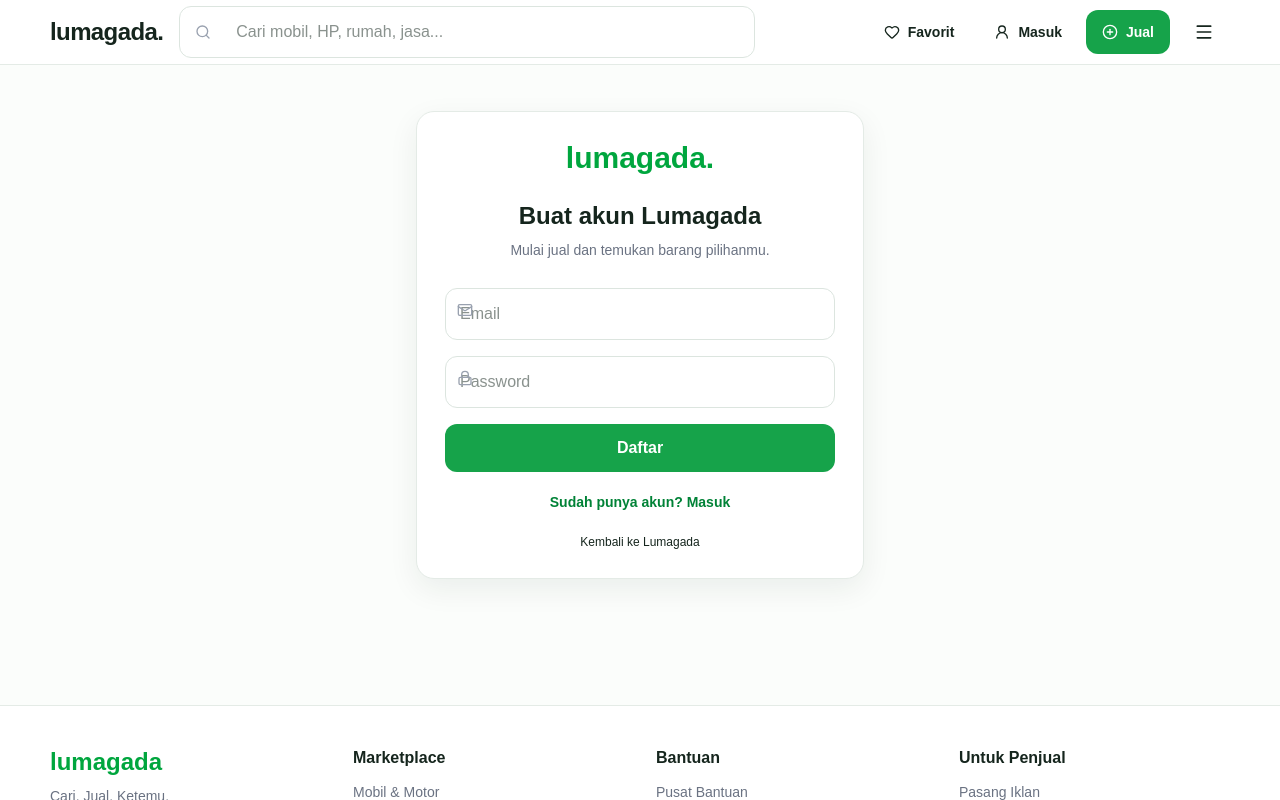
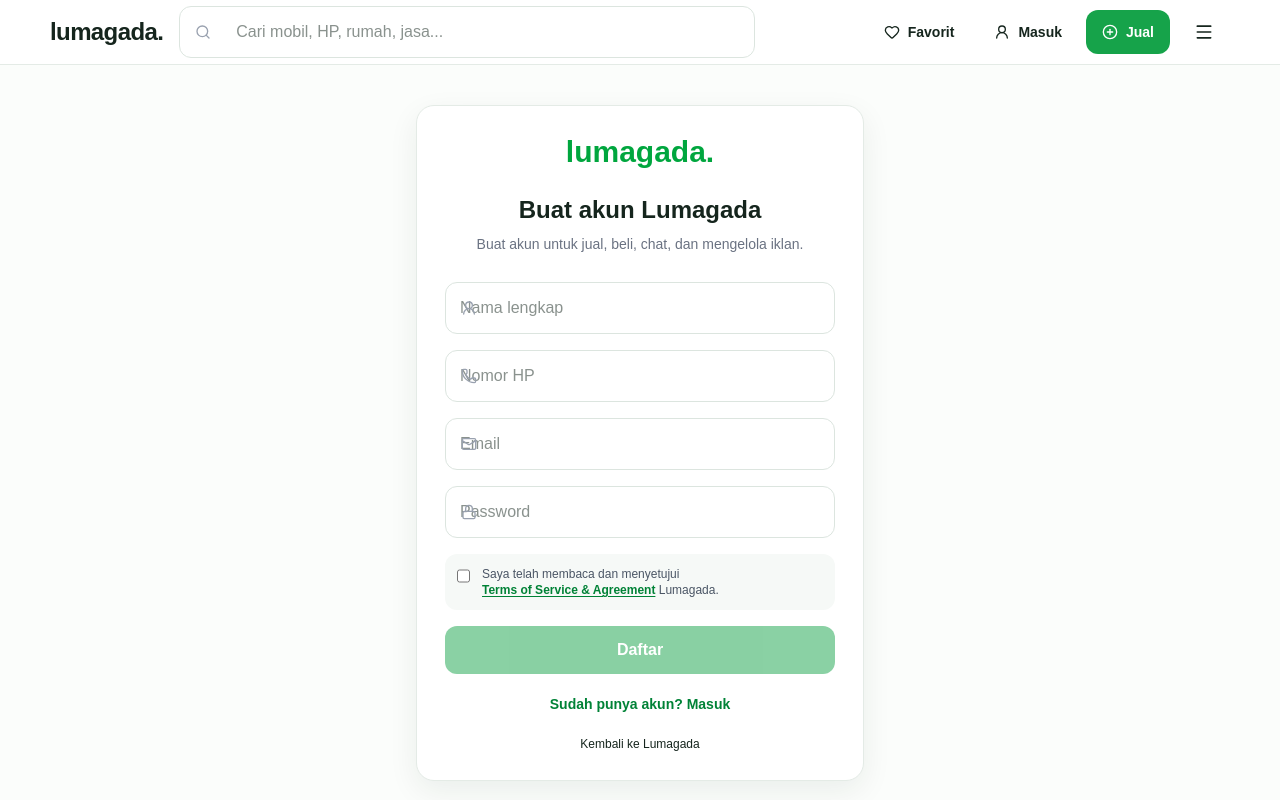
Before and after one commit to odhot/lumagada, a Next.js app: page /login in a window 1280 px wide. Both pictures are taken after a click on the button "Belum punya akun? Daftar". Shown: the top 800 px of the page. Built offline with nearby package versions, Linux system fonts and the light colour scheme.

Commit message:
Add signup agreement and platform terms

```diff
--- a/app/login/page.tsx
+++ b/app/login/page.tsx
@@ -1,2 +1,32 @@
-'use client';import {useState} from 'react';import Link from 'next/link';import {Mail,Lock} from 'lucide-react';
-export default function Login(){const [mode,setMode]=useState<'login'|'signup'>('login');return <main className="min-h-[70vh] flex items-center justify-center px-4"><div className="card p-7 w-full max-w-md shadow"><div className="text-center"><div className="text-3xl font-black text-green-600">lumagada.</div><h1 className="text-2xl font-black mt-6">{mode==='login'?'Selamat datang kembali':'Buat akun Lumagada'}</h1><p className="text-gray-500 text-sm mt-2">{mode==='login'?'Masuk untuk mengelola iklan dan favorit.':'Mulai jual dan temukan barang pilihanmu.'}</p></div><form className="mt-7 space-y-4" onSubmit={e=>{e.preventDefault();location.href='/dashboard'}}><div className="relative"><Mail className="absolute left-3 top-3.5 w-4 h-4 text-gray-400"/><input className="input pl-10" type="email" placeholder="Email" required/></div><div className="relative"><Lock className="absolute left-3 top-3.5 w-4 h-4 text-gray-400"/><input className="input pl-10" type="password" placeholder="Password" required/></div><button className="btn btn-primary w-full">{mode==='login'?'Masuk':'Daftar'}</button></form><button className="w-full text-sm text-green-700 font-bold mt-5" onClick={()=>setMode(mode==='login'?'signup':'login')}>{mode==='login'?'Belum punya akun? Daftar':'Sudah punya akun? Masuk'}</button><Link href="/" className="block text-center text-xs text-gray-400 mt-5">Kembali ke Lumagada</Link></div></main>}
+'use client';
+import {useState} from 'react';import Link from 'next/link';import {Mail,Lock,UserRound,Phone,ShieldCheck,X} from 'lucide-react';
+
+export default function Login(){
+ const [mode,setMode]=useState<'login'|'signup'>('login');
+ const [terms,setTerms]=useState(false); const [showTerms,setShowTerms]=useState(false);
+ return <main className="min-h-[70vh] flex items-center justify-center px-4 py-10"><div className="card p-7 w-full max-w-md shadow">
+  <div className="text-center"><div className="text-3xl font-black text-green-600">lumagada.</div><h1 className="text-2xl font-black mt-6">{mode==='login'?'Selamat datang kembali':'Buat akun Lumagada'}</h1><p className="text-gray-500 text-sm mt-2">{mode==='login'?'Masuk untuk mengelola iklan dan favorit.':'Buat akun untuk jual, beli, chat, dan mengelola iklan.'}</p></div>
+  <form className="mt-7 space-y-4" onSubmit={e=>{e.preventDefault();if(mode==='signup'&&!terms)return;location.href='/dashboard'}}>
+   {mode==='signup'&&<><div className="relative"><UserRound className="absolute left-4 top-1/2 -translate-y-1/2 w-4 h-4 text-gray-400 pointer-events-none"/><input className="input pl-12" type="text" placeholder="Nama lengkap" required/></div><div className="relative"><Phone className="absolute left-4 top-1/2 -translate-y-1/2 w-4 h-4 text-gray-400 pointer-events-none"/><input className="input pl-12" type="tel" placeholder="Nomor HP" required/></div></>}
+   <div className="relative"><Mail className="absolute left-4 top-1/2 -translate-y-1/2 w-4 h-4 text-gray-400 pointer-events-none"/><input className="input pl-12" type="email" placeholder="Email" required/></div>
+   <div className="relative"><Lock className="absolute left-4 top-1/2 -translate-y-1/2 w-4 h-4 text-gray-400 pointer-events-none"/><input className="input pl-12" type="password" placeholder="Password" required/></div>
+   {mode==='signup'&&<div className="flex items-start gap-3 rounded-xl bg-[#f6f9f7] p-3 text-xs text-gray-600"><input id="terms" type="checkbox" checked={terms} onChange={e=>setTerms(e.target.checked)} className="mt-0.5 h-4 w-4 accent-green-600" required/><label htmlFor="terms">Saya telah membaca dan menyetujui <button type="button" onClick={()=>setShowTerms(true)} className="font-bold text-green-700 underline underline-offset-2">Terms of Service & Agreement</button> Lumagada.</label></div>}
+   <button disabled={mode==='signup'&&!terms} className="btn btn-primary w-full disabled:opacity-50 disabled:cursor-not-allowed">{mode==='login'?'Masuk':'Daftar'}</button>
+  </form>
+  <button className="w-full text-sm text-green-700 font-bold mt-5" onClick={()=>{setMode(mode==='login'?'signup':'login');setTerms(false)}}>{mode==='login'?'Belum punya akun? Daftar':'Sudah punya akun? Masuk'}</button><Link href="/" className="block text-center text-xs text-gray-400 mt-5">Kembali ke Lumagada</Link>
+ </div>
+ {showTerms&&<div className="fixed inset-0 z-50 bg-black/50 p-4 flex items-center justify-center" role="dialog" aria-modal="true"><div className="bg-white rounded-2xl w-full max-w-2xl max-h-[85vh] overflow-hidden shadow-2xl"><div className="p-5 border-b flex items-center justify-between"><div><h2 className="text-xl font-black">Terms of Service & Agreement</h2><p className="text-xs text-gray-500 mt-1">Ketentuan penggunaan Lumagada</p></div><button type="button" onClick={()=>setShowTerms(false)} className="btn p-2"><X className="w-5 h-5"/></button></div><div className="p-6 overflow-y-auto max-h-[65vh] space-y-5 text-sm text-gray-600 leading-6">
+  <section><h3 className="font-black text-gray-900">1. Persetujuan</h3><p>Dengan membuat akun atau menggunakan Lumagada, pengguna menyatakan telah membaca, memahami, dan menyetujui ketentuan ini. Ketentuan dapat diperbarui untuk kebutuhan operasional, keamanan, atau perubahan peraturan yang berlaku.</p></section>
+  <section><h3 className="font-black text-gray-900">2. Akun Pengguna</h3><p>Pengguna wajib memberikan informasi yang benar, lengkap, dan dapat dipertanggungjawabkan. Akun tidak boleh digunakan oleh pihak lain tanpa izin. Pengguna bertanggung jawab menjaga keamanan email, kata sandi, dan informasi akun.</p></section>
+  <section><h3 className="font-black text-gray-900">3. Iklan & Konten</h3><p>Pengguna hanya boleh memasang iklan untuk barang, jasa, atau kesempatan yang benar-benar ditawarkan. Informasi, harga, kondisi, foto, dan keterangan harus akurat serta tidak menyesatkan. Lumagada berhak menolak, menyembunyikan, menghapus, atau membatasi iklan yang melanggar ketentuan.</p></section>
+  <section><h3 className="font-black text-gray-900">4. Masa Tayang Iklan</h3><p>Iklan reguler berlaku selama 7 hari sejak diterbitkan. Setelah berakhir, pengguna dapat login ke akun dan melakukan re-up agar iklan dapat ditayangkan kembali. Ketentuan masa tayang dapat berbeda untuk akun atau layanan Pro sesuai kebijakan platform.</p></section>
+  <section><h3 className="font-black text-gray-900">5. Barang & Aktivitas Terlarang</h3><p>Dilarang menggunakan Lumagada untuk penipuan, pemalsuan, pencucian uang, perjudian, barang ilegal, senjata, narkotika, barang curian, konten seksual ilegal, pelanggaran hak kekayaan intelektual, atau barang dan jasa lain yang dilarang oleh hukum yang berlaku di Indonesia.</p></section>
+  <section><h3 className="font-black text-gray-900">6. Transaksi & Biaya Platform</h3><p>Lumagada merupakan platform yang mempertemukan pembeli dan penjual. Pengguna bertanggung jawab memastikan detail transaksi, pembayaran, pengiriman, dan serah terima. <b className="text-gray-900">Untuk transaksi dengan nilai di atas Rp1.000.000, dapat dikenakan biaya layanan platform sesuai ketentuan Lumagada yang berlaku.</b> Besaran dan mekanisme biaya dapat ditetapkan atau diperbarui oleh Lumagada dan akan diinformasikan melalui sarana resmi platform.</p></section>
+  <section><h3 className="font-black text-gray-900">7. Keamanan</h3><p>Pengguna dianjurkan menggunakan chat Lumagada, melakukan verifikasi informasi, dan bertemu di tempat aman bila melakukan transaksi langsung. Jangan memberikan kata sandi, kode OTP, atau data sensitif kepada pihak lain.</p></section>
+  <section><h3 className="font-black text-gray-900">8. Privasi</h3><p>Lumagada dapat mengumpulkan dan menggunakan informasi yang diperlukan untuk menyediakan layanan, keamanan akun, pencegahan penipuan, komunikasi layanan, dan pemrosesan transaksi. Pengelolaan data pribadi akan mengikuti kebijakan privasi dan hukum yang berlaku.</p></section>
+  <section><h3 className="font-black text-gray-900">9. Pembatasan & Penghentian</h3><p>Lumagada dapat membatasi, menangguhkan, atau menonaktifkan akun maupun iklan apabila terdapat indikasi pelanggaran, aktivitas mencurigakan, penyalahgunaan, atau kewajiban hukum.</p></section>
+  <section><h3 className="font-black text-gray-900">10. Tanggung Jawab Pengguna</h3><p>Pengguna bertanggung jawab atas isi iklan, komunikasi, dan transaksi yang dilakukan. Lumagada tidak menjamin kualitas, keaslian, kepemilikan, atau keamanan setiap barang dan jasa yang ditawarkan oleh pengguna.</p></section>
+  <div className="rounded-xl bg-[#edf8ef] p-4 flex gap-3"><ShieldCheck className="w-5 h-5 text-green-600 shrink-0 mt-0.5"/><p className="text-xs">Dengan mencentang persetujuan saat pendaftaran, pengguna menyatakan setuju untuk terikat pada Terms of Service & Agreement ini serta aturan iklan dan kebijakan platform Lumagada.</p></div>
+ </div><div className="p-4 border-t"><button type="button" onClick={()=>{setTerms(true);setShowTerms(false)}} className="btn btn-primary w-full">Saya Mengerti & Setuju</button></div></div></div>}
+ </main>
+}
```
